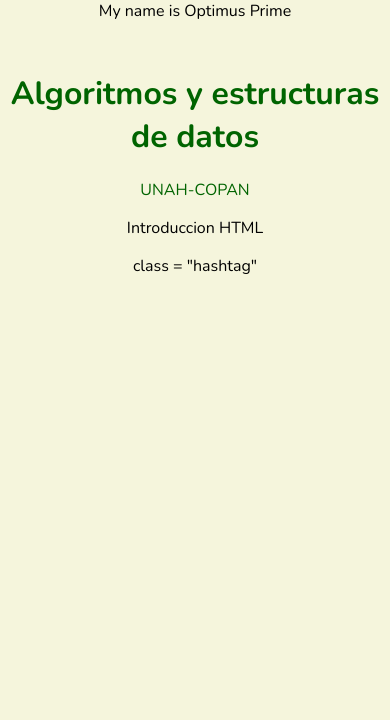
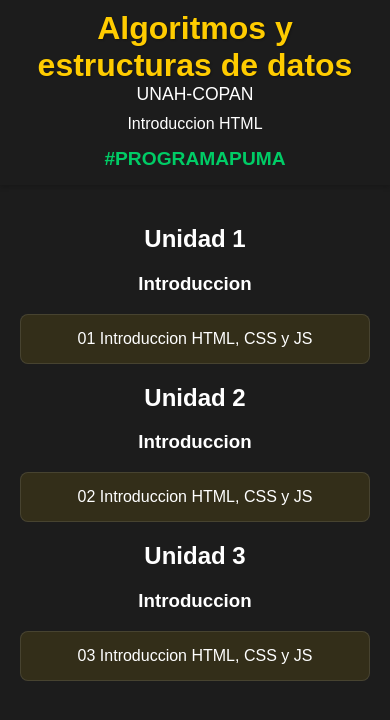
Before and after one commit to OsvinAlvarado/projects-osvin, a plain HTML site: page index.html in a window 390 px wide. Drawn offline with nearby package versions, Linux system fonts and the light colour scheme.

Commit message:
se agrego index.html con menu por unidades

```diff
--- /dev/null
+++ b/css/main-styles.css
@@ -0,0 +1,162 @@
+body {
+   background-color: #1c1c1c;
+   color: #ffffff;
+   font-family: 'Carrois Gothic SC', sans-serif;
+   text-align: center;
+   margin: 0;
+   padding: 0;
+}
+
+
+header {
+   padding: 10px;
+   box-shadow: 0 2px 5px rgba(0, 0, 0, 0.2);
+}
+
+
+.contenido {
+   max-width: 600px;
+   margin: 50px auto;
+}
+
+
+header h1 {
+   color: #ffcc00;
+   margin: 0;
+   font-size: 2.5em;
+   text-shadow: 1px 1px 2px rgba(0, 0, 0, 0.3);
+}
+
+
+header a {
+   color: #ffffff;
+   text-decoration: none;
+   font-size: 1.1em;
+}
+
+
+header a:hover {
+   color: #ffcc00;
+}
+
+
+header p {
+   margin: 10px 0 5px 0;
+}
+
+
+.hashtag {
+   color: #00cc66;
+   font-weight: bold;
+   font-size: 1.2em;
+   margin-top: 15px;
+}
+
+
+content {
+   display: block;
+   max-width: 1200px;
+   margin: 40px auto;
+   padding: 0 20px;
+}
+
+
+.units-grid {
+   display: grid;
+   grid-template-columns: repeat(auto-fit, minmax(350px, 1fr));
+   gap: 30px;
+   margin-top: 30px;
+}
+
+
+.unit-card {
+   background-color: #2a2a2a;
+   border-radius: 10px;
+   padding: 25px;
+   box-shadow: 0 3px 10px rgba(0, 0, 0, 0.3);
+   border: 1px solid rgba(255, 204, 0, 0.2);
+}
+
+
+.unit-card:hover {
+   box-shadow: 0 5px 15px rgba(0, 0, 0, 0.4);
+}
+
+
+.unit-card h2 {
+   color: #ffcc00;
+   margin: 0 0 20px 0;
+   font-size: 1.8em;
+   text-shadow: 1px 1px 2px rgba(0, 0, 0, 0.3);
+}
+
+
+.unit-card h2::after {
+   content: '';
+   display: block;
+   width: 50px;
+   height: 2px;
+   background-color: #ffcc00;
+   margin: 10px auto;
+}
+
+
+.lessons-menu {
+   list-style: none;
+   padding: 0;
+   margin: 0;
+}
+
+
+.lessons-menu li {
+   margin: 12px 0;
+}
+
+
+.lesson-link {
+   display: block;
+   color: #ffffff;
+   text-decoration: none;
+   padding: 15px 20px;
+   background-color: rgba(255, 204, 0, 0.1);
+   border-radius: 8px;
+   border: 1px solid rgba(255, 255, 255, 0.1);
+   font-weight: 500;
+}
+
+
+.lesson-link:hover {
+   background-color: rgba(255, 204, 0, 0.2);
+   border-color: rgba(255, 204, 0, 0.5);
+   color: #ffcc00;
+}
+
+
+.lesson-number {
+   display: inline-block;
+   background: rgba(255, 204, 0, 0.2);
+   color: #ffcc00;
+   padding: 4px 8px;
+   border-radius: 20px;
+   font-size: 0.8em;
+   margin-right: 10px;
+   font-weight: bold;
+}
+
+
+@media (max-width: 768px) {
+   .units-grid {
+       grid-template-columns: 1fr;
+       gap: 20px;
+   }
+
+
+   header h1 {
+       font-size: 2em;
+   }
+
+
+   .unit-card {
+       padding: 20px;
+   }
+}
--- a/index.html
+++ b/index.html
@@ -1,19 +1,61 @@
-<html Lang = "es">
+<!DOCTYPE html>
+<html lang="en">
 <head>
-        <tittle>My name is Optimus Prime</tittle>
-        <meta charset = "UTF-8">
-        <meta name = "viewport" content = "width  = device-width, initial-scale = 1.0">
-        <link rel = "stylesheet" href = "./css/styles.css" />
-        <link rel="preconnect" href="https://fonts.googleapis.com">
-        <link rel="preconnect" href="https://fonts.gstatic.com" crossorigin>
-        <link href="https://fonts.googleapis.com/css2?family=Nunito:ital,wght@0,200..1000;1,200..1000&display=swap" rel="stylesheet">
+    <meta charset="UTF-8">
+    <meta name="viewport" content="width=device-width, initial-scale=1.0">
+    <title>Document</title>
+    <link rel="stylesheet" href="./css/main-styles.css">
 </head>
+
 <body>
-        <div class = "contenido">
+    <header>
          <h1> Algoritmos y estructuras de datos</h1>
             <a href="https://www.unah.edu.hn" target="_blank">UNAH-COPAN</a>
             <p>Introduccion HTML</p>
-            <p>class = "hashtag"</p>
+            <p class="hashtag" >#PROGRAMAPUMA</p>
+    </header>
+
+    <content>
+        <div class="units-gird">
+            <section class="units-card">
+                <h2>Unidad 1</h2>
+                <h3> Introduccion</h3>
+                <ul class="lessons-menu">
+                    <li>
+                        <a href="./pages/unidad1/01.introduccion.index.html" class="lesson-link">
+                            <span class="lessons-number">01</span>
+                            Introduccion HTML, CSS y JS</a>
+                        </a>
+
+                    </li>
+                </ul>
+            </section>
+
+             <section class="units-card">
+                <h2>Unidad 2</h2>
+                <h3> Introduccion</h3>
+                <ul class="lessons-menu">
+                    <li>
+                        <a href="./pages/unidad1/01.introduccion.index.html" class="lesson-link">
+                            <span class="lessons-number">02</span>
+                            Introduccion HTML, CSS y JS</a>
+                    </li>
+                </ul>
+            </section>
+
+            <section class="units-card">
+                <h2>Unidad 3</h2>
+                <h3> Introduccion</h3>
+                <ul class="lessons-menu">
+                    <li>
+                        <a href="./pages/unidad1/01.introduccion.index.html" class="lesson-link">
+                            <span class="lessons-number">03</span>
+                            Introduccion HTML, CSS y JS</a>
+                    </li>
+                </ul>
+            </section>
         </div>
+    </content>
+
 </body>
 </html>
--- /dev/null
+++ b/js/unidad1/01.introduccion.js
@@ -0,0 +1 @@
+alert("Hola mundo")
```
Also changed, not shown: pages/unidad1/01.introduccion.index.html (added, +27 -0 lines). Lines whose indentation alone changed are shown as unchanged.
